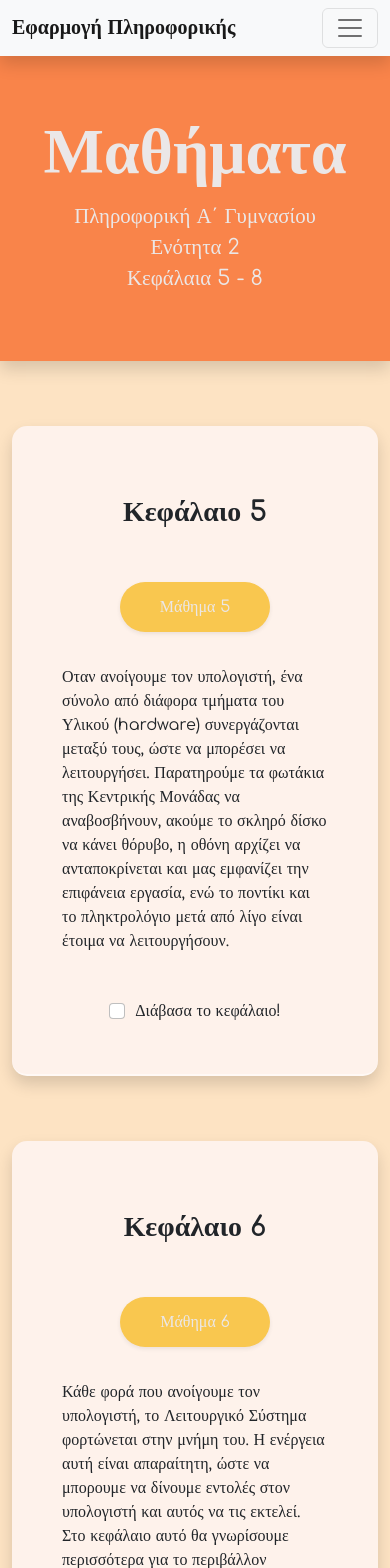
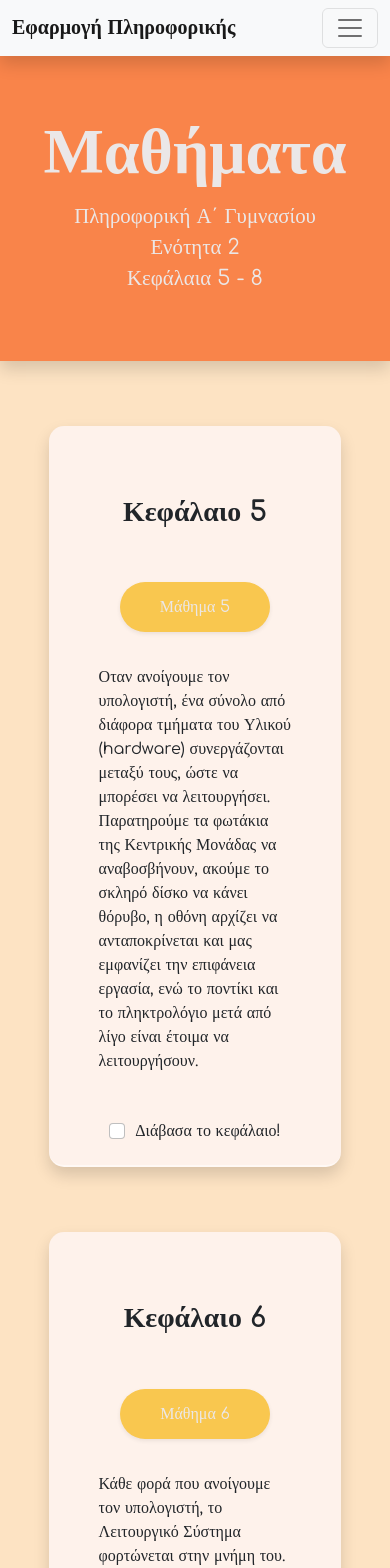
Before and after one commit to georgeiliop/learning-app, a React (Create React App) app: page /classes in a window 390 px wide. Shown: the top 1568 px of the page. Built offline with nearby package versions, Linux system fonts and the light colour scheme.

Commit message:
fixed pdf container

```diff
--- a/src/App.css
+++ b/src/App.css
@@ -36,9 +36,23 @@ body {
 
 .pdf {
   width: 100%;
-  height: 100%;
+  height: 500px;
   margin: 30px 0 30px 0;
   border-radius: 12px;
+}
+
+@media all and (max-width: 992px) {
+  .pdf {
+    width: 100%;
+    height: 100%;
+  }
+}
+
+@media all and (max-width: 576px) {
+  .pdf {
+    width: 100%;
+    height: 100%;
+  }
 }
 .button--style {
   display: inline-block;
@@ -160,7 +174,7 @@ section > p {
 
 .pdf--container--style {
   width: 80%;
-  height: 900px;
+  height: 100%;
   border-radius: 15px;
   display: flex;
   align-items: center;
@@ -170,20 +184,6 @@ section > p {
   border-bottom: 0.13em solid #ffffff7e;
   margin-top: 65px;
   background-color: #fef2eb;
-}
-
-@media all and (max-width: 992px) {
-  .pdf--container--style {
-    width: 100%;
-    height: 800px;
-  }
-}
-
-@media all and (max-width: 576px) {
-  .pdf--container--style {
-    width: 100%;
-    height: 650px;
-  }
 }
 
 .quiz--container {
```
